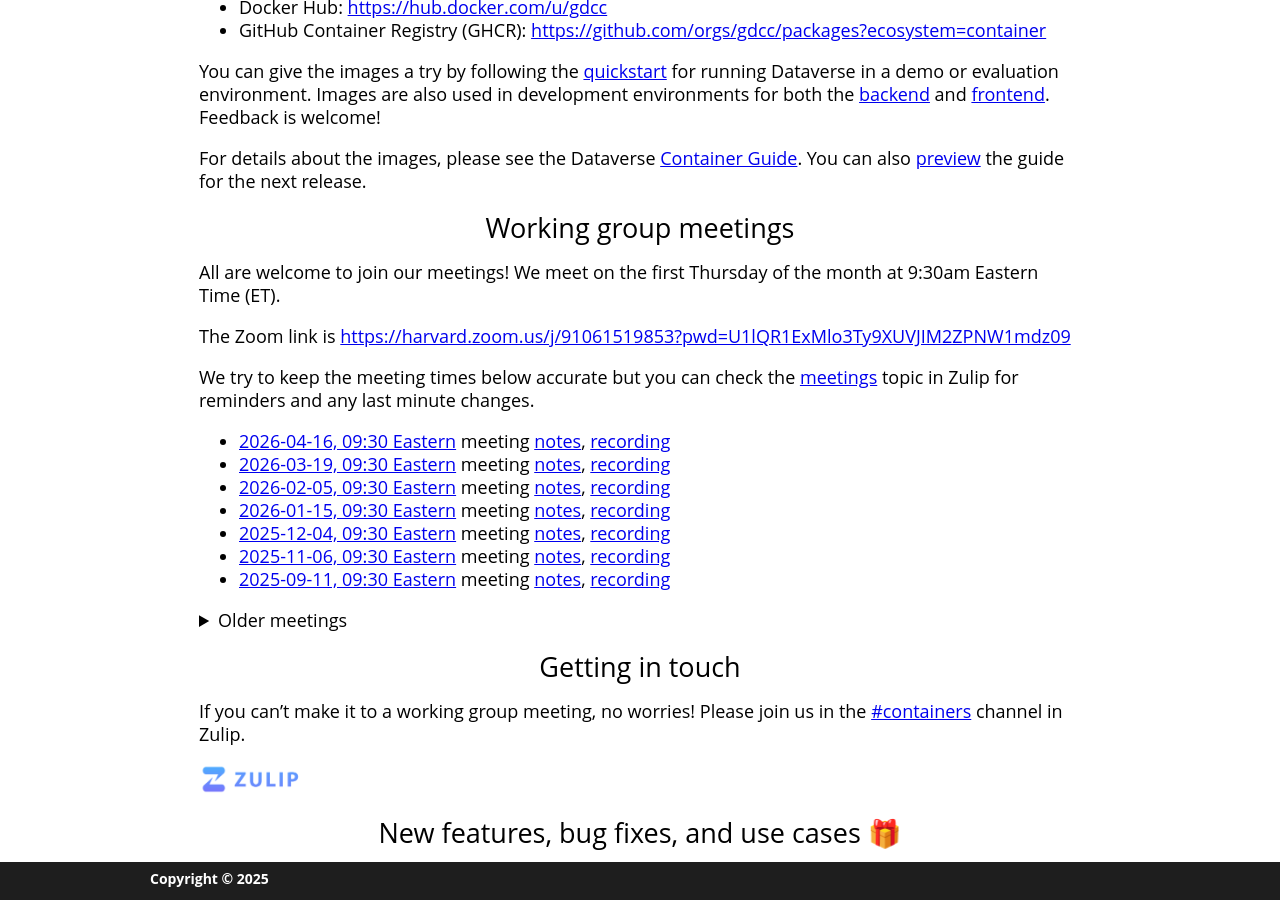
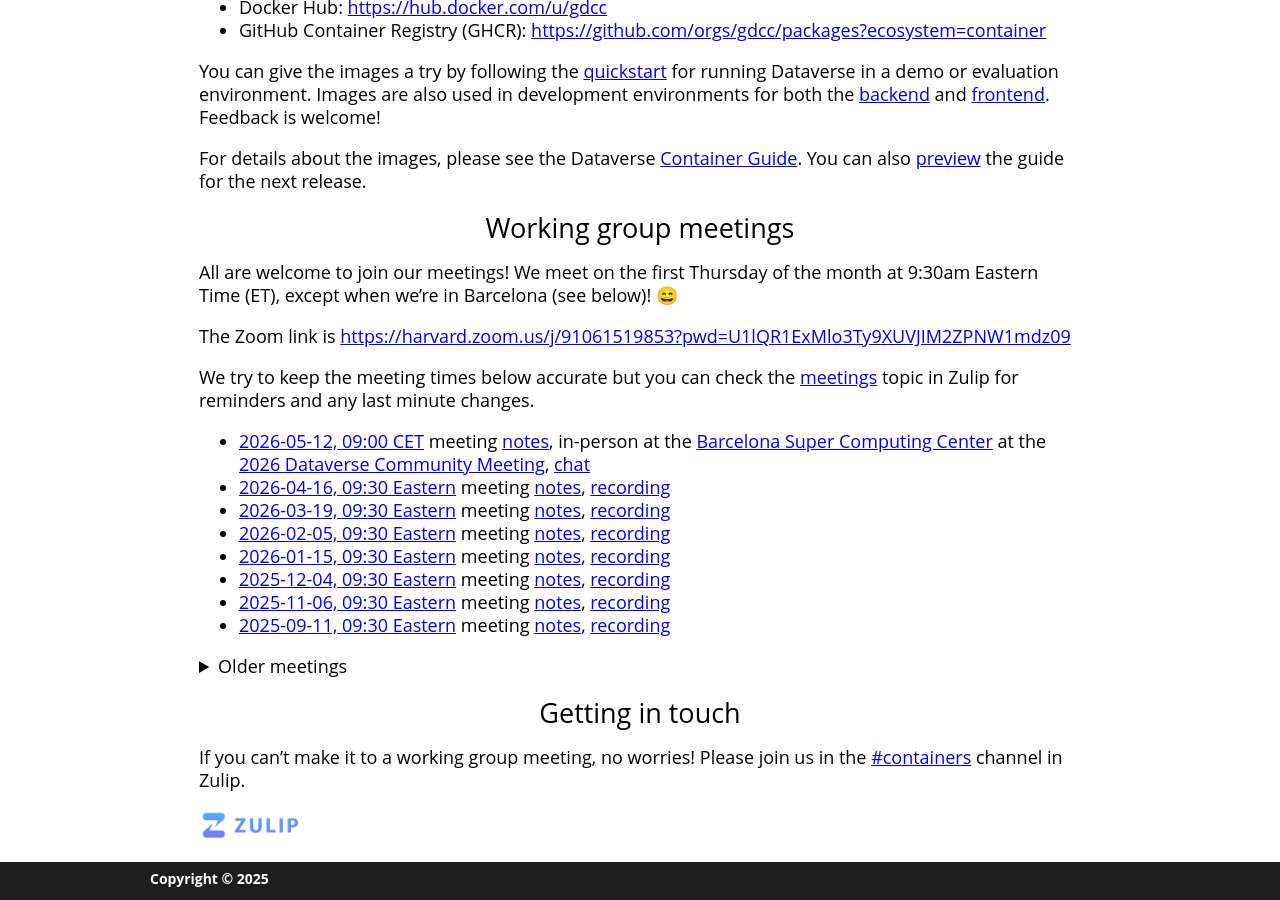
Before and after one commit to gdcc/ct.gdcc.io, a Jekyll site: the page built from index.md, in a window 1280 px wide and 900 px high, scrolled down 555 px. Built offline with Jekyll 4.4.1, drawn with Linux system fonts in a browser that asks for light colours; our own code applies the rules of GitHub Pages for plain Markdown files.

Commit message:
add Barcelona meeting
Added a note about meetings in Barcelona.

```diff
--- a/index.md
+++ b/index.md
@@ -19,12 +19,13 @@ For details about the images, please see the Dataverse [Container Guide](https:/
 
 ## Working group meetings
 
-All are welcome to join our meetings! We meet on the first Thursday of the month at 9:30am Eastern Time (ET).
+All are welcome to join our meetings! We meet on the first Thursday of the month at 9:30am Eastern Time (ET), except when we're in Barcelona (see below)! 😄
 
 The Zoom link is <https://harvard.zoom.us/j/91061519853?pwd=U1lQR1ExMlo3Ty9XUVJIM2ZPNW1mdz09>
 
 We try to keep the meeting times below accurate but you can check the [meetings](https://dataverse.zulipchat.com/#narrow/channel/375812-containers/topic/meetings) topic in Zulip for reminders and any last minute changes.
 
+- [2026-05-12, 09:00 CET](https://time.is/compare/0900_12_May_2026_in_Barcelona) meeting [notes](https://docs.google.com/document/d/1jrGp846XLduA7rDxc4EnqbPlVf85gRhgqYrQDMr9Ut4/edit?usp=sharing), in-person at the [Barcelona Super Computing Center](https://www.bsc.es/) at the [2026 Dataverse Community Meeting](https://dcm2026.com/), [chat](https://dataverse.zulipchat.com/#narrow/channel/375812-containers/topic/Containerization.20wg.20at.20DCM.202026.20in.20Barcelona/with/585984634)
 - [2026-04-16, 09:30 Eastern](https://time.is/compare/0930_16_Apr_2026_in_Boston) meeting [notes](https://docs.google.com/document/d/1QhZD-XwSFcO2Rr5hNalQsFRatcpKVie1si1qamFrZ28/edit?usp=sharing), [recording](https://harvard.zoom.us/rec/share/BG_j-UcugZ_LyLBSr-bZ2yiEzy6Ou1bS1va6optfnk4FnAQfu5O2uWpgSNc6hQKA.6LkkosjMwzJW3Mln)
 - [2026-03-19, 09:30 Eastern](https://time.is/compare/0930_19_Mar_2026_in_Boston) meeting [notes](https://docs.google.com/document/d/1mCgLpIP00BkDr1VFtD-2OgDSmi3We2BGpgiKYrZbRpM/edit?usp=sharing), [recording](https://harvard.zoom.us/rec/share/s2JsUGGS3WM7HIk0cBjpDyss-lq_hRNaigWOrM0TwU0ciz1FZrwBlOhuiaJNrc4-.NTAixTtC0T-UWIvC)
 - [2026-02-05, 09:30 Eastern](https://time.is/compare/0930_05_Feb_2026_in_Boston) meeting [notes](https://docs.google.com/document/d/1lIb4XWJ6_2w4m_70CaHDrkljirx_TDEwViuttonJ21M/edit?usp=sharing), [recording](https://harvard.zoom.us/rec/share/acfYjQwWp7_bB35oGZkmnjAcJbKOY17YkljCcYVzJ5-o14kdHWgLL77FxQMKqDwk.4rUou19HG67C5nyF)
```
